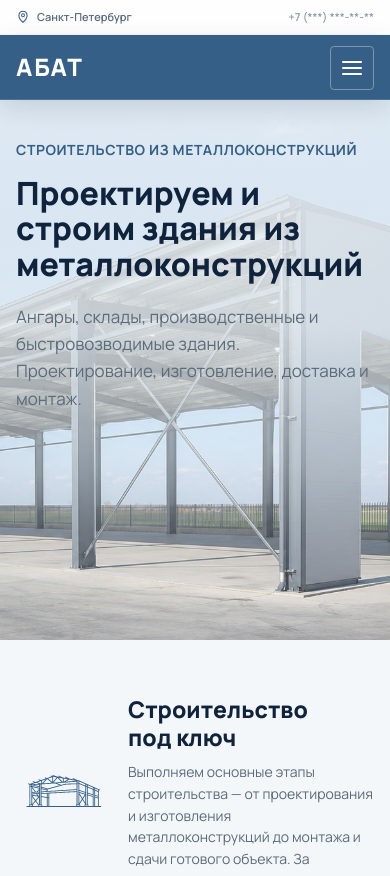
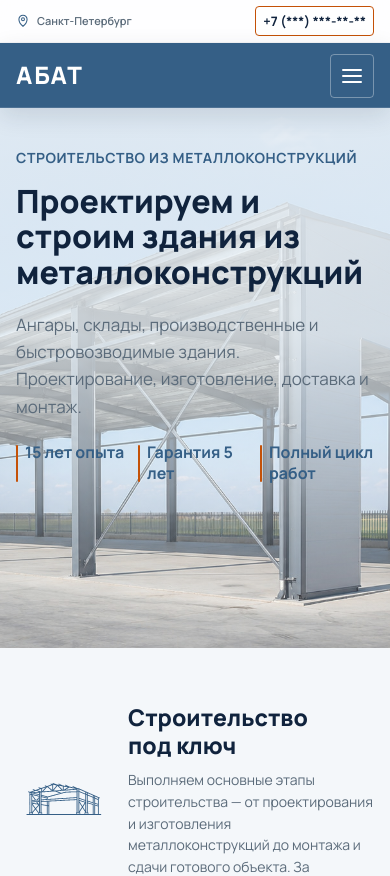
Before and after one commit to Piertotum1ocomotor/abat-site, a Next.js app: page / in a window 390 px wide. Shown: the top 876 px of the page. Built offline with nearby package versions, Linux system fonts and the light colour scheme.

Commit message:
Refine header phone and hero highlights

```diff
--- a/src/components/layout/Header.module.css
+++ b/src/components/layout/Header.module.css
@@ -20,7 +20,7 @@
 }
 
 .utilityInner {
-  min-height: 34px;
+  min-height: 42px;
   display: flex;
   align-items: center;
   justify-content: space-between;
@@ -49,7 +49,7 @@
 
 .utilityContacts {
   min-width: 0;
-  gap: 20px;
+  gap: 16px;
 }
 
 .messengerList {
@@ -57,22 +57,54 @@
 }
 
 .messengerList a,
-.messengerList span,
-.phone {
+.messengerList span {
   color: var(--color-text-muted);
   font-size: 12px;
   font-weight: 600;
   white-space: nowrap;
 }
 
-.messengerList a:hover,
-.phone:hover {
+.messengerList a:hover {
   color: var(--color-secondary);
 }
 
-.messengerList span[aria-disabled="true"],
+.messengerList span[aria-disabled="true"] {
+  opacity: 0.68;
+}
+
+.phone {
+  min-height: 32px;
+  padding: 5px 11px;
+  display: inline-flex;
+  align-items: center;
+  justify-content: center;
+  color: var(--color-text);
+  background: var(--color-surface);
+  border: 1px solid var(--color-primary);
+  border-radius: var(--radius-button);
+  font-size: 16px;
+  font-weight: 700;
+  line-height: 1.25;
+  white-space: nowrap;
+  transition:
+    background var(--motion-fast) var(--motion-easing),
+    border-color var(--motion-fast) var(--motion-easing),
+    color var(--motion-fast) var(--motion-easing);
+}
+
+a.phone:hover {
+  color: var(--color-text);
+  background: var(--color-surface-soft);
+  border-color: var(--color-primary-hover);
+}
+
+a.phone:focus-visible {
+  outline: 2px solid var(--color-focus);
+  outline-offset: 2px;
+}
+
 .phone[aria-disabled="true"] {
-  opacity: 0.68;
+  opacity: 1;
 }
 
 .secondaryBar {
@@ -437,13 +469,22 @@
     display: none;
   }
 
+  .utilityInner {
+    gap: 8px;
+  }
+
   .utilityContacts {
     gap: 0;
   }
 
-  .location,
+  .location {
+    font-size: 11px;
+  }
+
   .phone {
-    font-size: 11px;
+    min-height: 30px;
+    padding: 4px 7px;
+    font-size: 13px;
   }
 }
 
--- a/src/components/sections/Hero.module.css
+++ b/src/components/sections/Hero.module.css
@@ -86,6 +86,38 @@
   line-height: 1.6;
 }
 
+.highlights {
+  max-width: 680px;
+  margin: 26px 0 0;
+  padding: 0;
+  display: grid;
+  grid-template-columns: repeat(3, minmax(0, 1fr));
+  gap: 16px;
+  list-style: none;
+}
+
+.highlight {
+  position: relative;
+  min-width: 0;
+  padding-left: 14px;
+  color: var(--color-secondary);
+  font-size: 18px;
+  font-weight: 700;
+  line-height: 1.35;
+}
+
+.highlight::before {
+  position: absolute;
+  top: 0.18em;
+  bottom: 0.18em;
+  left: 0;
+  width: 3px;
+  min-height: 1em;
+  content: "";
+  background: var(--color-primary);
+  border-radius: var(--radius-button);
+}
+
 /* Описание немного контрастнее от планшета и выше */
 
 @media (min-width: 768px) {
@@ -123,6 +155,15 @@
   .content {
     width: min(100%, 640px);
     padding-block: 50px;
+  }
+
+  .highlights {
+    gap: 12px;
+  }
+
+  .highlight {
+    padding-left: 12px;
+    font-size: 16px;
   }
 }
 
@@ -162,4 +203,18 @@
   .description {
     margin-top: 20px;
   }
+
+  .highlights {
+    margin-top: 22px;
+    gap: 8px;
+  }
+
+  .highlight {
+    padding-left: 9px;
+    font-size: 16px;
+  }
+
+  .highlight::before {
+    width: 2px;
+  }
 }
--- a/src/components/sections/Hero.tsx
+++ b/src/components/sections/Hero.tsx
@@ -42,6 +42,16 @@ export function Hero({ content }: HeroProps) {
             </h1>
 
             <p className={styles.description}>{content.description}</p>
+
+            {content.highlights?.length ? (
+              <ul className={styles.highlights}>
+                {content.highlights.map((highlight) => (
+                  <li key={highlight} className={styles.highlight}>
+                    {highlight}
+                  </li>
+                ))}
+              </ul>
+            ) : null}
           </div>
         </div>
       </div>
--- a/src/content/home.ts
+++ b/src/content/home.ts
@@ -62,6 +62,12 @@ export const heroContent = {
 
   description:
     "Ангары, склады, производственные и быстровозводимые здания. Проектирование, изготовление, доставка и монтаж.",
+
+  highlights: [
+    "15 лет опыта",
+    "Гарантия 5 лет",
+    "Полный цикл работ",
+  ],
 
   image: {
     src: "/images/hero/hero-building-v2.jpg",
--- a/src/types/home.ts
+++ b/src/types/home.ts
@@ -4,6 +4,7 @@ export type HeroContent = {
   eyebrow?: string;
   title: string;
   description: string;
+  highlights?: readonly string[];
   image: MediaAsset | null;
 };
 
```
